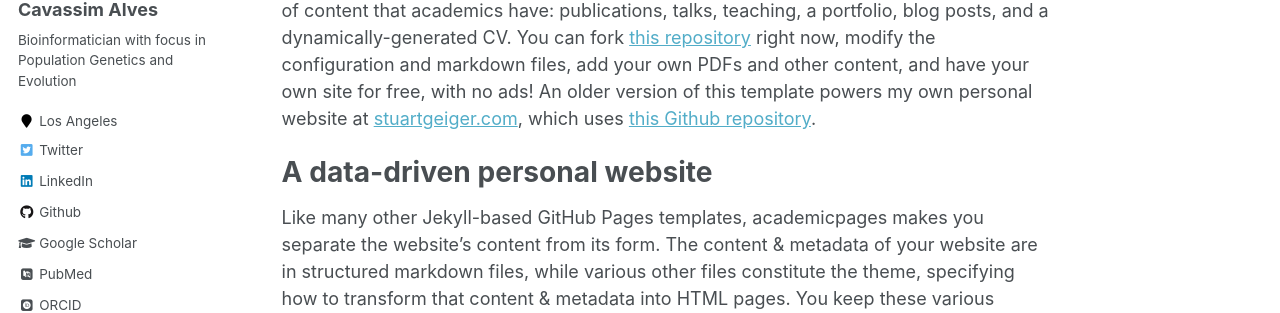
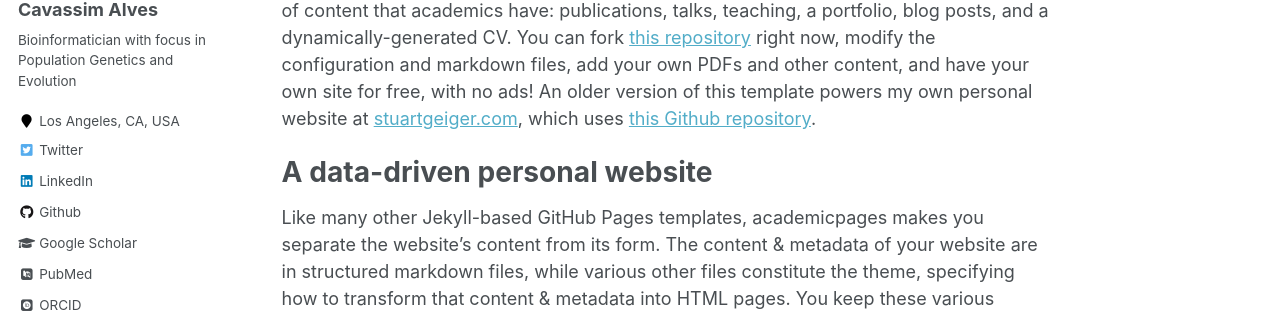
Before and after one commit to anahy13/anahy13.github.io, a Jekyll site: the page built from _pages/about.md, in a window 1280 px wide. Shown: the part 326-639 px from the top of the page. Built offline with Jekyll 4.4.1, drawn with Linux system fonts in a browser that asks for light colours; some web fonts are replaced; part of the change alters nothing that is shown.

Commit message:
uploaded papers

```diff
--- a/_config.yml
+++ b/_config.yml
@@ -83,7 +83,7 @@ author:
   name             : "Maria Izabel Cavassim Alves"
   avatar           : "profile.png"
   bio              : "Bioinformatician with focus in Population Genetics and Evolution"
-  location         : "Los Angeles"
+  location         : "Los Angeles, CA, USA"
   employer         :
   pubmed           : "https://www.ncbi.nlm.nih.gov/pubmed/?term=maria+izabel+a+cavassim"
   googlescholar    : "https://scholar.google.com/citations?user=gEtyCVsAAAAJ&hl=en"
@@ -96,13 +96,13 @@ author:
   flickr           :
   facebook         :
   foursquare       :
-  github           : "academicpages"
+  github           : "izabelcavassim"
   google_plus      :
   keybase          :
   instagram        :
   impactstory      : #"https://profiles.impactstory.org/u/xxxx-xxxx-xxxx-xxxx"
   lastfm           :
-  linkedin         : "https://www.linkedin.com/in/izabelcavassim/"
+  linkedin         : "linkedin.com/in/izabelcavassim"
   orcid            : "https://orcid.org/0000-0001-9726-1431"
   pinterest        :
   soundcloud       :
```
Also changed, not shown: 3 other files.
